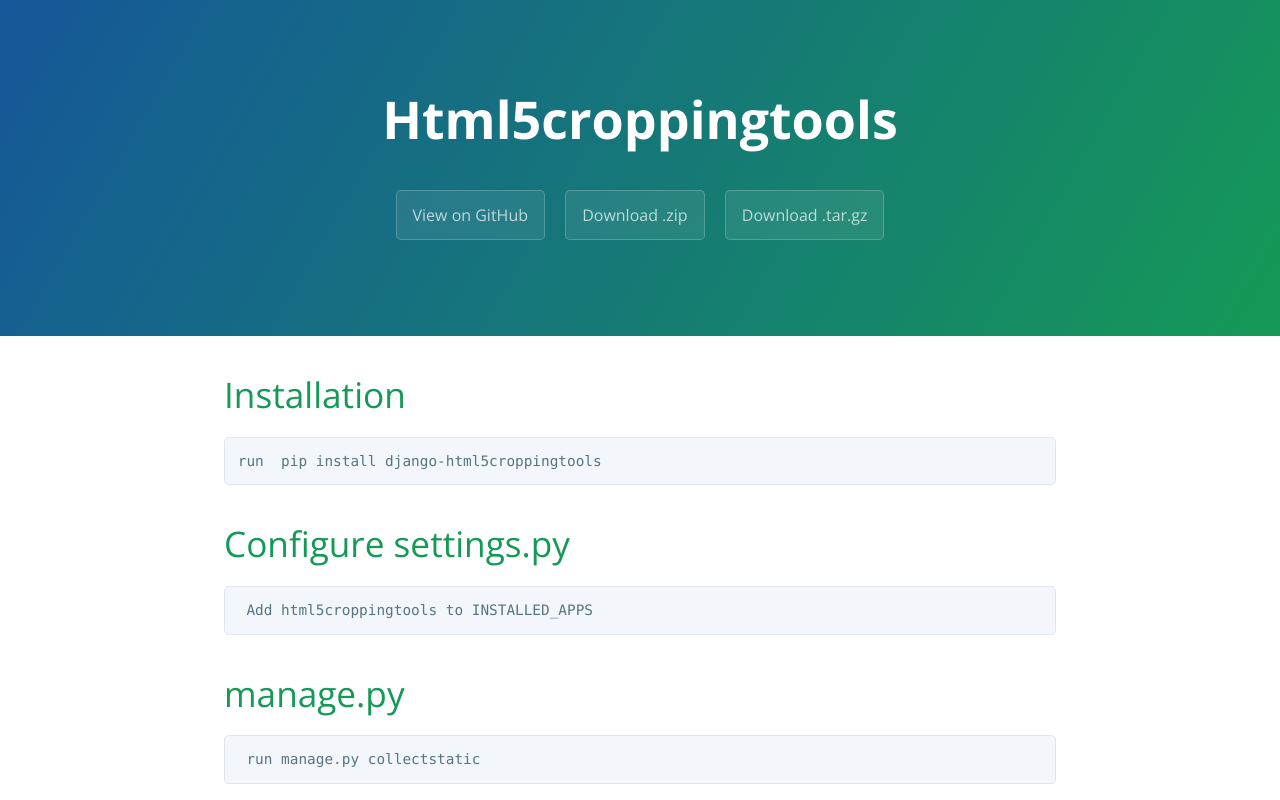
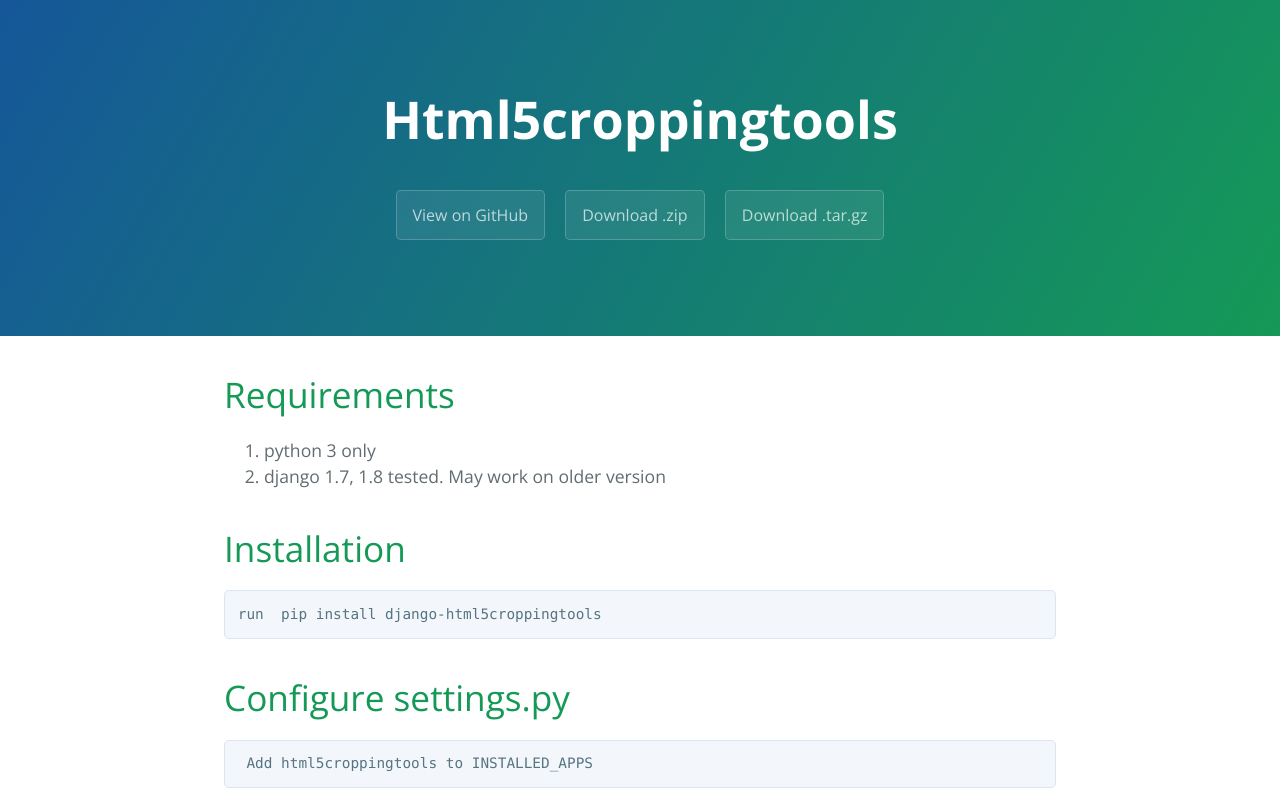
Before and after one commit to iraklikhitarishvili/django-html5croppingtools, a plain HTML site: page index.html in a window 1280 px wide. Shown: the top 800 px of the page. Drawn offline with nearby package versions, Linux system fonts and the light colour scheme.

```diff
--- a/index.html
+++ b/index.html
@@ -20,6 +20,14 @@
 
     <section class="main-content">
       <h1>
+<a id="requirements" class="anchor" href="#requirements" aria-hidden="true"><span class="octicon octicon-link"></span></a>Requirements</h1>
+
+<ol>
+<li>python 3 only</li>
+<li>django 1.7, 1.8 tested. May work on older version</li>
+</ol>
+
+<h1>
 <a id="installation" class="anchor" href="#installation" aria-hidden="true"><span class="octicon octicon-link"></span></a>Installation</h1>
 
 <pre><code>run  pip install django-html5croppingtools
```
Also changed, not shown: params.json (+1 -1 lines).
